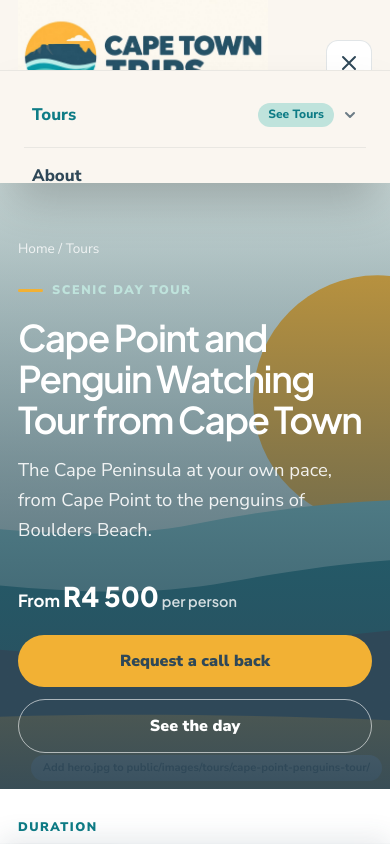
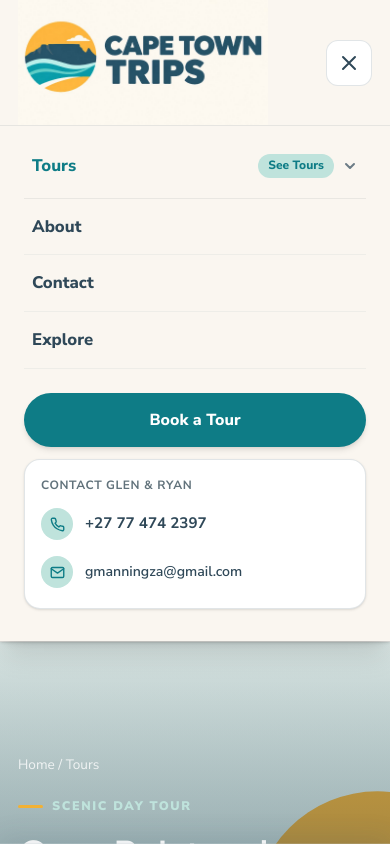
Before and after one commit to automagikalai/capetowntrips-26, a Next.js app: page /tours/cape-point-penguins-tour in a window 390 px wide. Both pictures are taken after a click on the button "Open navigation menu". Shown: the top 844 px of the page. Built offline with nearby package versions, Linux system fonts and the light colour scheme.

Commit message:
Fix mobile menu height and clipping by removing fixed positioning and backdrop-filter conflict

```diff
--- a/components/Header.tsx
+++ b/components/Header.tsx
@@ -29,17 +29,11 @@ export function Header() {
     return () => document.removeEventListener("keydown", onKey);
   }, []);
 
-  // Lock body scroll when mobile menu is open
+  // Reset mobile tours accordion when menu closes
   useEffect(() => {
-    if (open) {
-      document.body.style.overflow = "hidden";
-    } else {
-      document.body.style.overflow = "";
+    if (!open) {
       setMobileToursOpen(false);
     }
-    return () => {
-      document.body.style.overflow = "";
-    };
   }, [open]);
 
   // Close mobile menu on route change
@@ -51,7 +45,7 @@ export function Header() {
   const toursActive = pathname === "/tours" || pathname.startsWith("/tours/");
 
   return (
-    <header className="sticky top-0 z-50 border-b border-line bg-shell/95 backdrop-blur-md">
+    <header className="sticky top-0 z-50 border-b border-line bg-shell shadow-sm">
       <div className="container-page flex min-h-[88px] items-center justify-between gap-7 max-nav:min-h-[78px] max-sm:min-h-[70px] max-sm:gap-3">
         {/* Logo */}
         <Link
@@ -195,12 +189,12 @@ export function Header() {
         </nav>
       </div>
 
-      {/* ================= MOBILE NAVIGATION DRAWER ================= */}
+      {/* ================= MOBILE NAVIGATION MENU (DROPDOWN) ================= */}
       {open && (
         <div
           id="mobile-navigation"
           aria-label="Mobile navigation"
-          className="nav:hidden fixed inset-x-0 top-[78px] max-sm:top-[70px] bottom-0 z-50 overflow-y-auto overscroll-contain bg-shell border-t border-line/60 px-6 pt-4 pb-24 shadow-2xl flex flex-col justify-between"
+          className="nav:hidden border-t border-line/70 bg-shell px-6 pt-3 pb-8 shadow-xl max-h-[calc(100vh-80px)] overflow-y-auto flex flex-col"
         >
           <div className="flex flex-col">
             {/* Collapsible Tours Accordion */}
@@ -278,7 +272,7 @@ export function Header() {
           </div>
 
           {/* Book button & Direct Contact Cards at the bottom */}
-          <div className="mt-8 flex flex-col gap-4">
+          <div className="mt-6 flex flex-col gap-3">
             <Link
               href="/tours"
               onClick={() => setOpen(false)}
@@ -291,7 +285,7 @@ export function Header() {
               <span className="text-[0.75rem] font-bold tracking-wider text-ink-soft uppercase">Contact Glen &amp; Ryan</span>
               <a
                 href="tel:+27774742397"
-                className="flex items-center gap-3 font-bold text-cape-slate hover:text-ocean-teal transition-colors py-1.5"
+                className="flex items-center gap-3 font-bold text-cape-slate hover:text-ocean-teal transition-colors py-1"
               >
                 <span className="flex size-8 shrink-0 items-center justify-center rounded-full bg-seafoam text-ocean-teal">
                   <svg width="15" height="15" viewBox="0 0 24 24" fill="none" stroke="currentColor" strokeWidth="2.2" strokeLinecap="round" strokeLinejoin="round" aria-hidden="true">
@@ -302,7 +296,7 @@ export function Header() {
               </a>
               <a
                 href="mailto:gmanningza@gmail.com"
-                className="flex items-center gap-3 font-semibold text-cape-slate hover:text-ocean-teal transition-colors py-1.5"
+                className="flex items-center gap-3 font-semibold text-cape-slate hover:text-ocean-teal transition-colors py-1"
               >
                 <span className="flex size-8 shrink-0 items-center justify-center rounded-full bg-seafoam text-ocean-teal">
                   <svg width="15" height="15" viewBox="0 0 24 24" fill="none" stroke="currentColor" strokeWidth="2.2" strokeLinecap="round" strokeLinejoin="round" aria-hidden="true">
```
